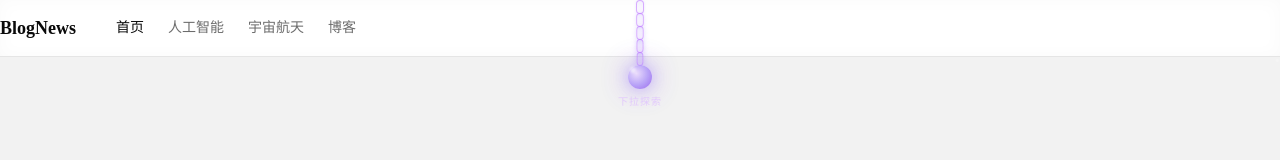
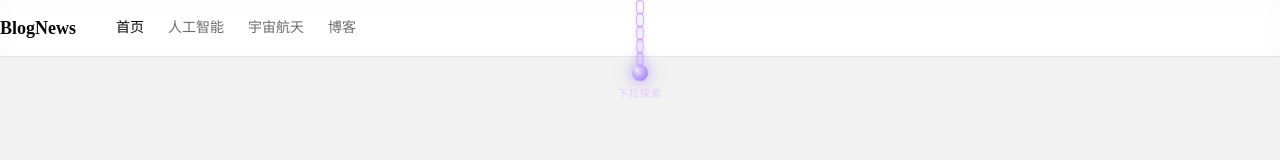
Before and after one commit to MinusBoolean/booleangame, a Next.js app in the folder my-app/: page / in a window 1280 px wide. Shown: the top 160 px of the page. Built offline with nearby package versions, Linux system fonts and the light colour scheme.

Commit message:
fix: 链条保持拖拽位置 + 宝珠缩小 + 太阳系独立背景

```diff
--- a/my-app/src/components/SolarSystem.tsx
+++ b/my-app/src/components/SolarSystem.tsx
@@ -200,9 +200,7 @@ export function SolarSystem() {
       setSolarVisible(true);
     }
     pullProgressRef.current = 0;
-    horizontalOffsetRef.current = 0;
     setPullProgress(0);
-    setHorizontalOffset(0);
   }, []);
 
   const solarVisibleRef = useRef(false);
@@ -274,15 +272,15 @@ export function SolarSystem() {
               />
             ))}
             <div
-              className="relative w-6 h-6 mt-[-1px] animate-pulse"
+              className="relative w-4 h-4 mt-[-1px] animate-pulse"
               style={{
                 background: "radial-gradient(circle at 35% 35%, #e9d5ff, #a78bfa, #7c3aed)",
                 borderRadius: "50%",
-                boxShadow: "0 0 15px rgba(167,139,250,0.8), 0 0 30px rgba(124,58,237,0.5)",
+                boxShadow: "0 0 10px rgba(167,139,250,0.8), 0 0 20px rgba(124,58,237,0.5)",
               }}
             >
               <div
-                className="absolute top-0.5 left-0.5 w-1.5 h-1.5 rounded-full"
+                className="absolute top-0.5 left-0.5 w-1 h-1 rounded-full"
                 style={{
                   background: "rgba(255,255,255,0.6)",
                   filter: "blur(1px)",
@@ -312,6 +310,7 @@ export function SolarSystem() {
           opacity: solarVisible ? 1 : 0,
           transform: solarVisible ? "translateY(0)" : "translateY(-100%)",
           pointerEvents: solarVisible ? "auto" : "none",
+          background: "radial-gradient(ellipse at center, #0a0a2e 0%, #000000 70%)",
         }}
         role="region"
         aria-label="太阳系交互模型"
```
Also changed, not shown: 2 other files (tests, documents, lock files or other folders).
